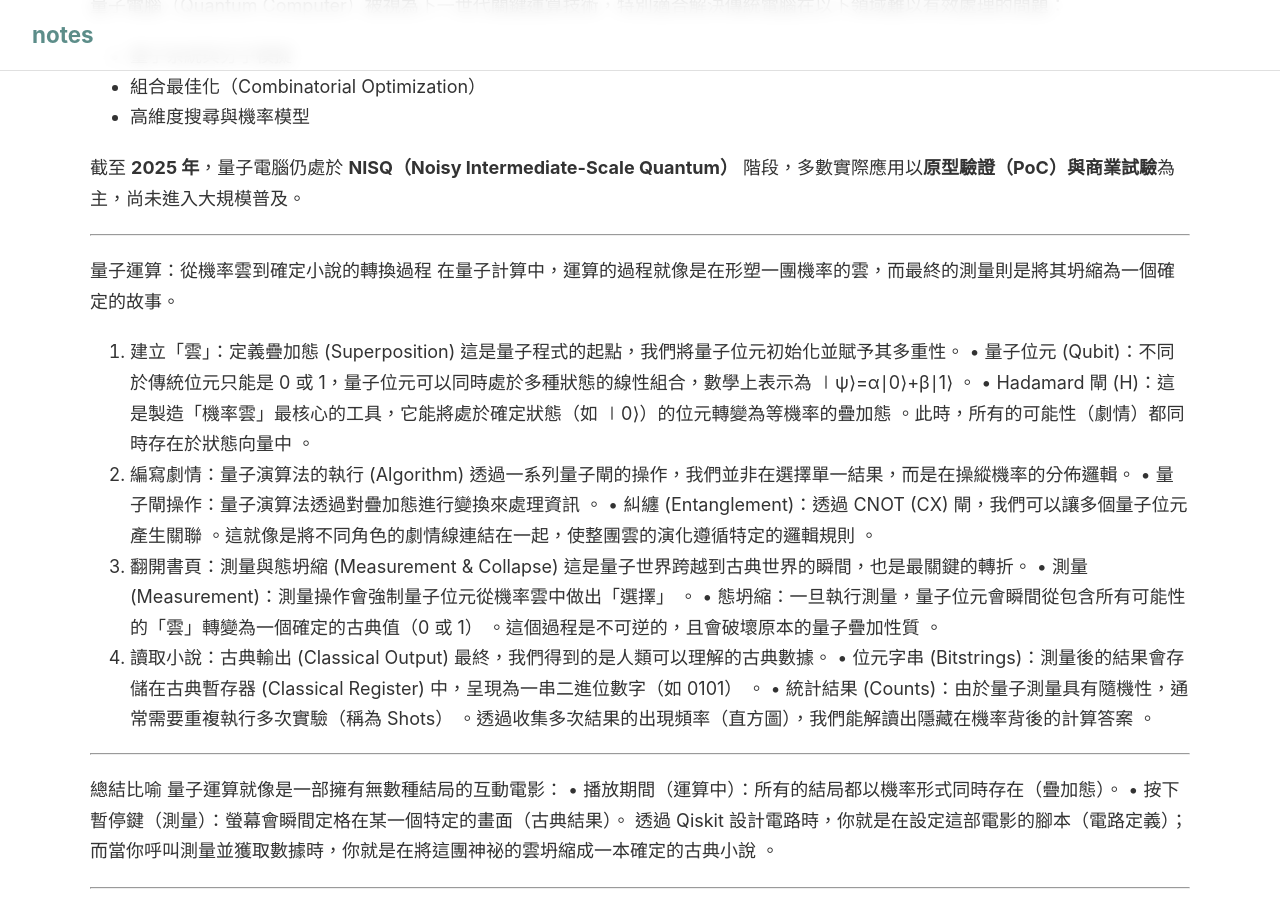
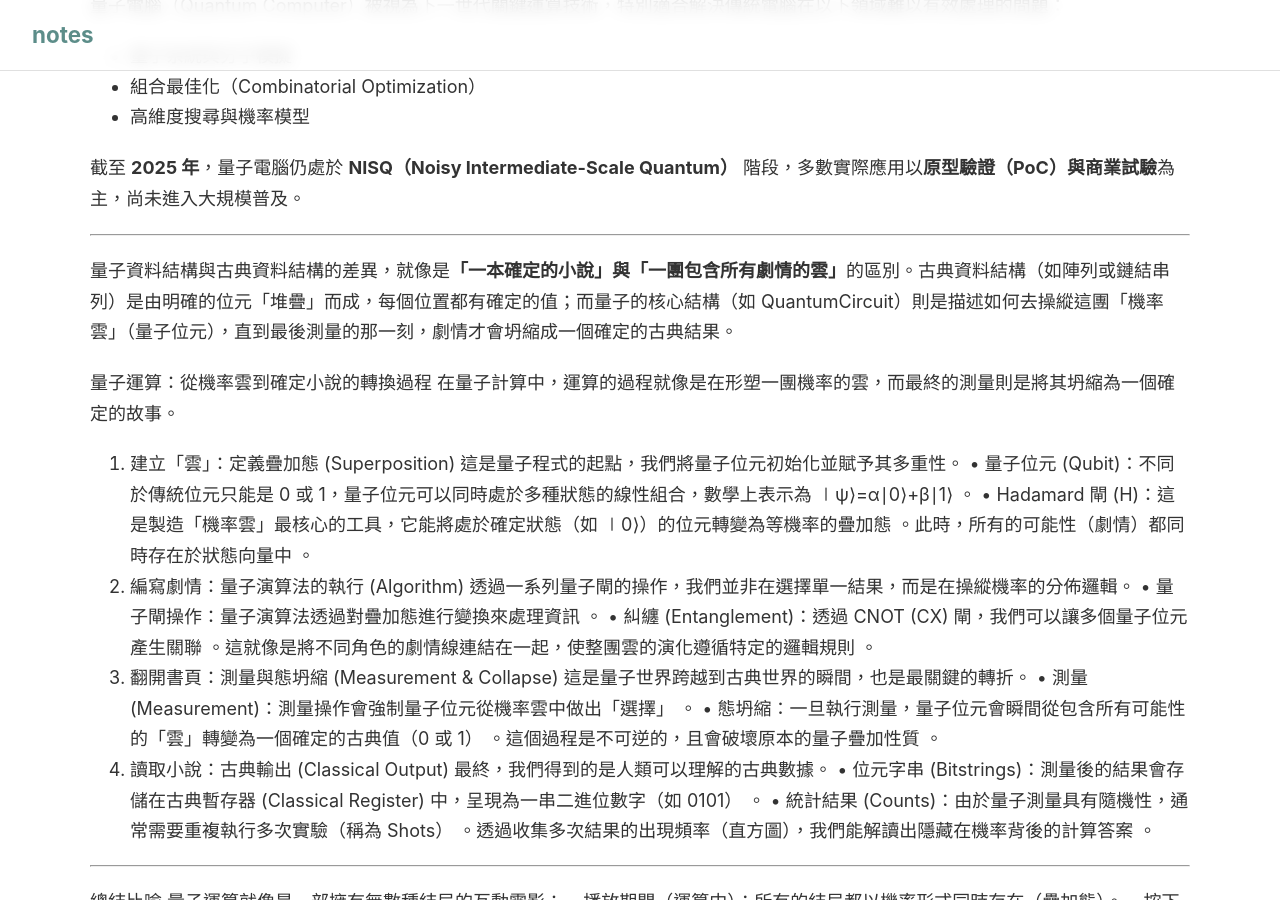
Before and after one commit to linjose/notes, a Jekyll site: the page built from _posts/2025-12-20-Quantum-Computing.md, in a window 1280 px wide and 900 px high, scrolled down 304 px. Built offline with Jekyll 4.4.1, drawn with Linux system fonts in a browser that asks for light colours.

Commit message:
Update 2025-12-20-Quantum-Computing.md

```diff
--- a/_posts/2025-12-20-Quantum-Computing.md
+++ b/_posts/2025-12-20-Quantum-Computing.md
@@ -16,6 +16,8 @@ excerpt:
 截至 **2025 年**，量子電腦仍處於 **NISQ（Noisy Intermediate-Scale Quantum）** 階段，多數實際應用以**原型驗證（PoC）與商業試驗**為主，尚未進入大規模普及。
 
 ---
+
+量子資料結構與古典資料結構的差異，就像是**「一本確定的小說」與「一團包含所有劇情的雲」**的區別。古典資料結構（如陣列或鏈結串列）是由明確的位元「堆疊」而成，每個位置都有確定的值；而量子的核心結構（如 QuantumCircuit）則是描述如何去操縱這團「機率雲」（量子位元），直到最後測量的那一刻，劇情才會坍縮成一個確定的古典結果。
 
 量子運算：從機率雲到確定小說的轉換過程
 在量子計算中，運算的過程就像是在形塑一團機率的雲，而最終的測量則是將其坍縮為一個確定的故事。
```
